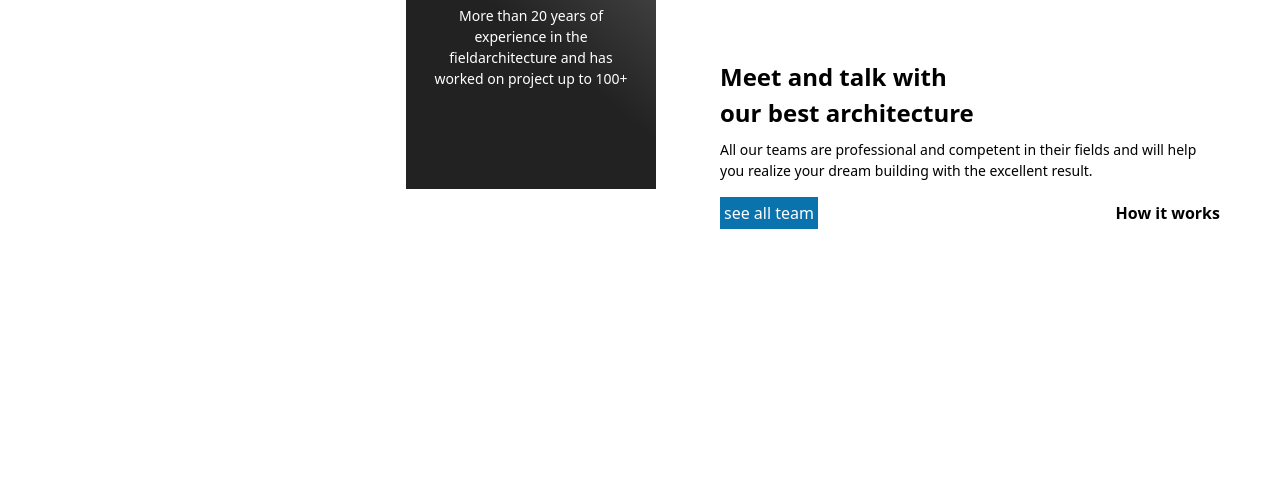
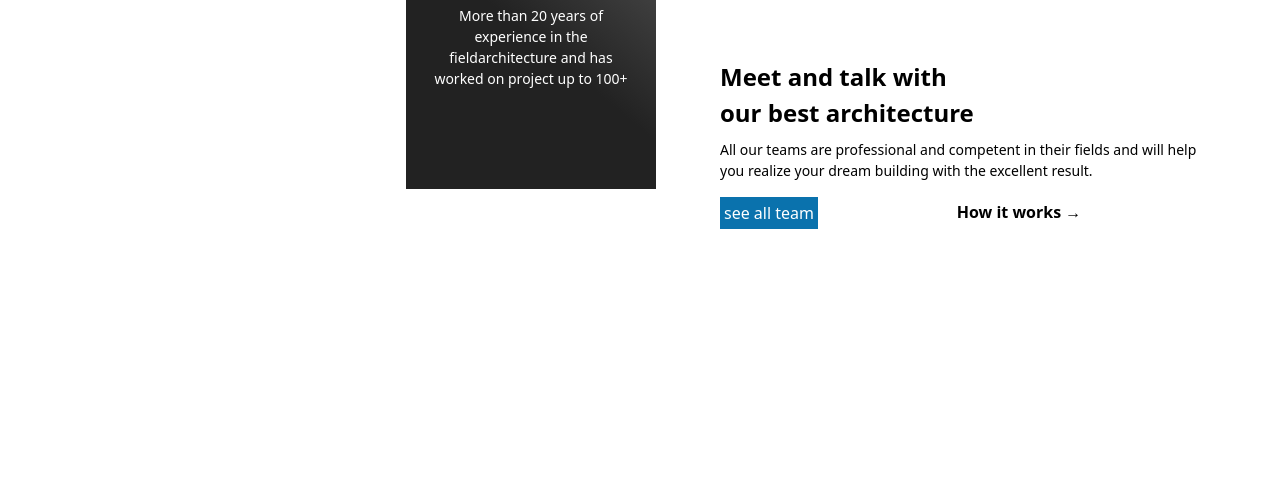
Before and after one commit to dev-rohan007/real-estate-project, a website built with Vite: page index.html in a window 1280 px wide. Shown: the part 2252-2744 px from the top of the page. Built offline with nearby package versions, Linux system fonts and the light colour scheme; files whose address does not match are found by name.

Commit message:
modified code third time

```diff
--- a/index.html
+++ b/index.html
@@ -320,7 +320,7 @@
 
 
   </section>
-  <!--what makesd us end-->
+  <!--what makes us end-->
 
   <!--our teams start-->
   <section class="p-5 md:max-w-[1200px] md:mx-auto flex flex-col  lg:flex-row">
@@ -352,7 +352,9 @@
 
       <div class="flex justify-between mt-2">
         <button class="bg-[#0A72AD] text-white p-1">see all team</button>
-        <button class="font-bold">How it works</button>
+        <button class="font-bold hover:border-black border-b-2 border-transparent">How it works &#8594;</button>
+        <div>
+        </div>
       </div>
     </div>
   </section>
@@ -473,10 +475,6 @@
     <h2 class="text-[#242527] text-xl font-bold md:text-4xl">Our collection <br>
       best project </h2>
     <div class="grid grid-cols-2 gap-5 md:grid-cols-4">
-      <!-- <img src="public/projects/project1.png" alt="">
-            <img src="public/projects/project2.png" alt="">
-            <img src="public/projects/project3.png" alt="">
-            <img src="public/projects/project4.png" alt=""> -->
       <picture>
         <source media="(min-width: 799px)" srcset="public/projects_big/project_big_1.png" />
         <source media="(max-width: 800px)" srcset="/public/projects/project1.png" />
```
Also changed, not shown: public/arrow-right-line.png (added).
